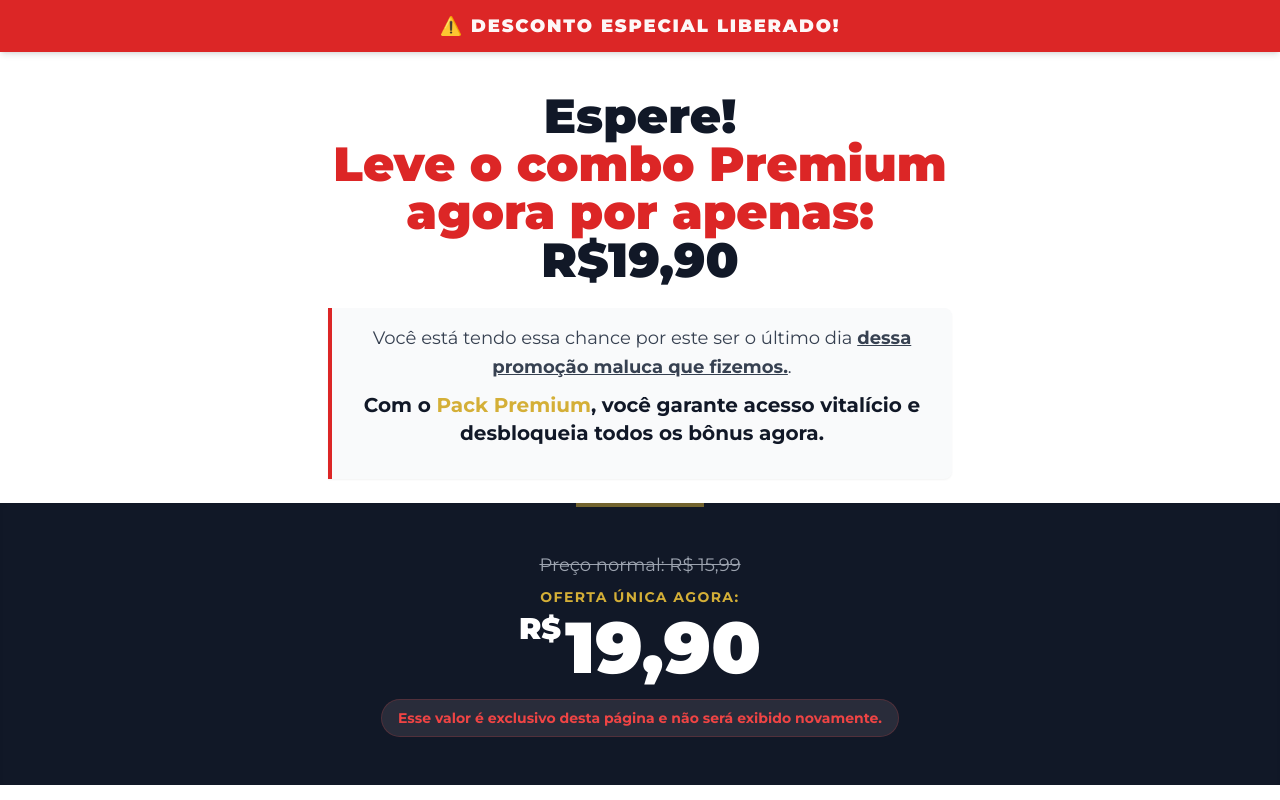
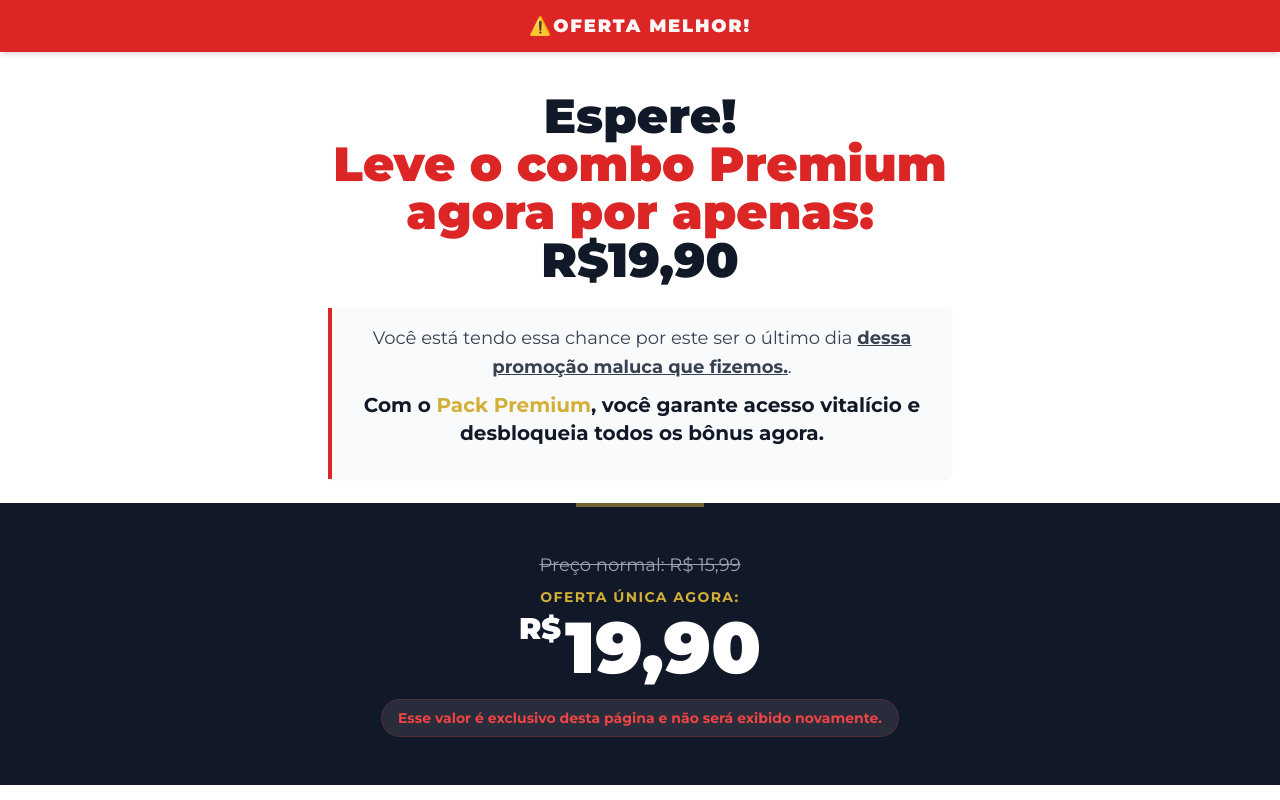
Before and after one commit to paginattoebooks/upsell-pack-premium-figurinhas-instagram, a React (Vite) app: page / in a window 1280 px wide. Shown: the top 800 px of the page. Built offline with nearby package versions, Linux system fonts and the light colour scheme.

Commit message:
Update AlertBar.tsx

```diff
--- a/components/AlertBar.tsx
+++ b/components/AlertBar.tsx
@@ -5,7 +5,7 @@ const AlertBar: React.FC = () => {
   return (
     <div className="bg-red-600 text-white font-black py-3 px-4 text-center sticky top-0 z-50 shadow-md">
       <span className="text-sm md:text-lg tracking-widest animate-pulse">
-        ⚠️ DESCONTO ESPECIAL LIBERADO!
+        ⚠️OFERTA MELHOR!
       </span>
     </div>
   );
```
